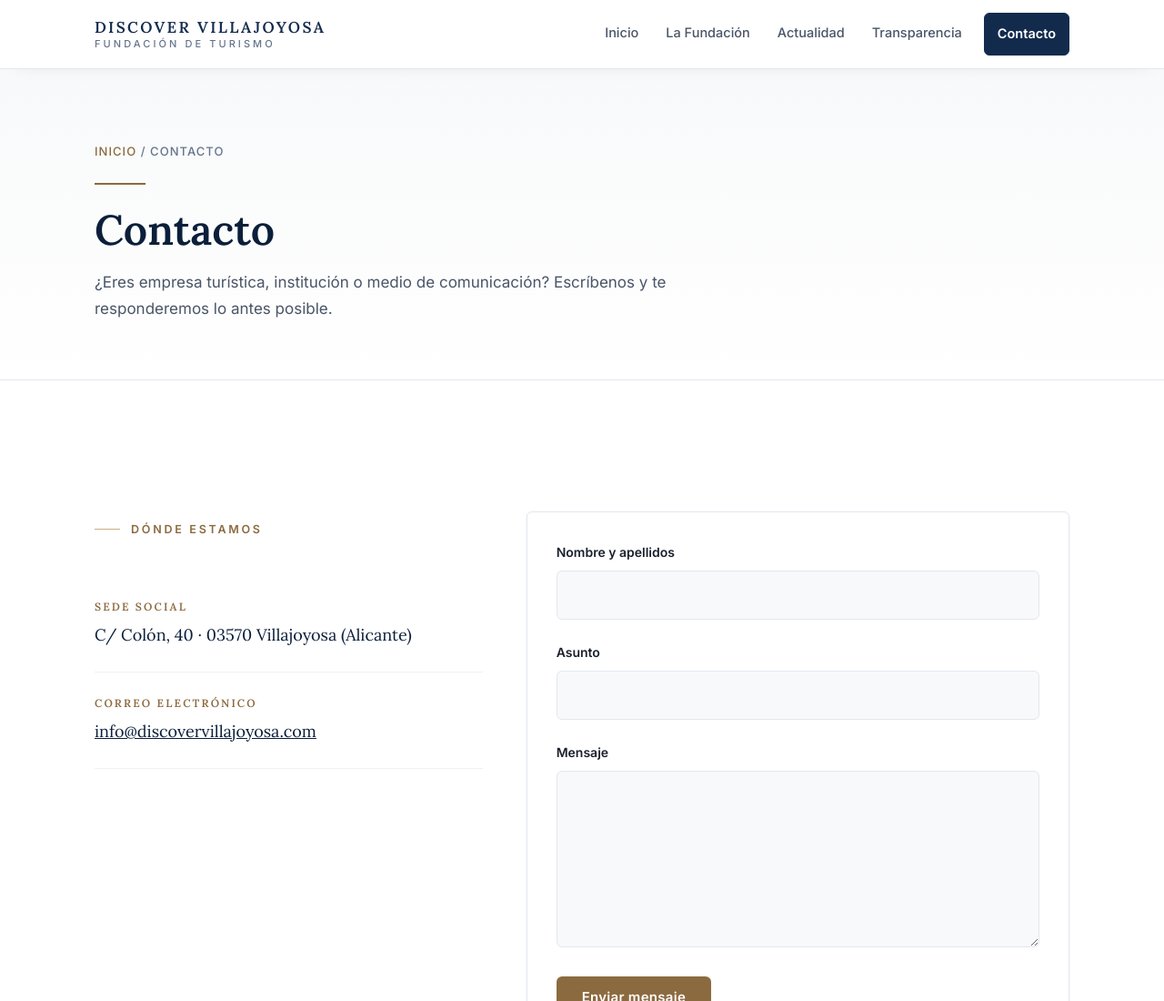
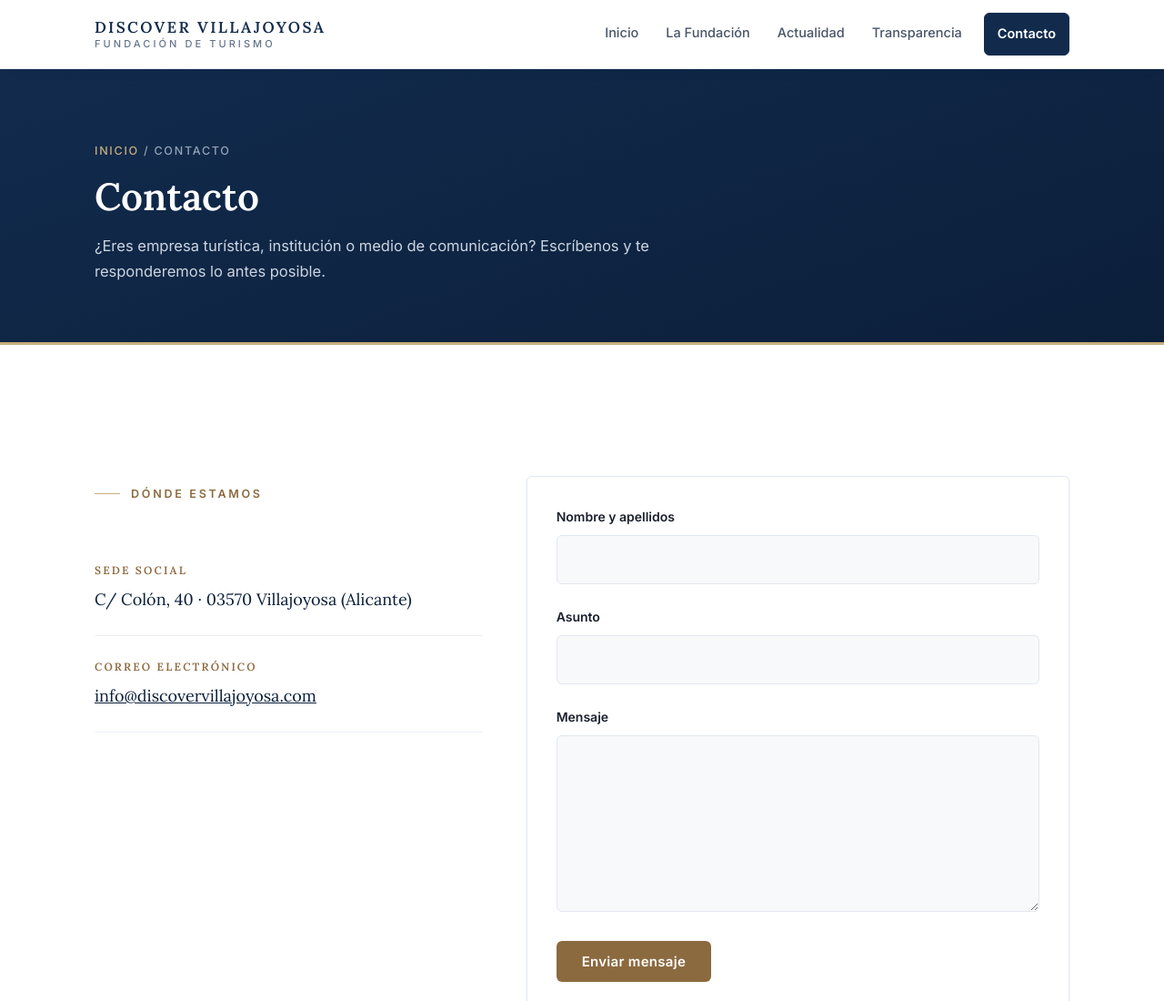
Before and after one commit to BigDataHosbec/discover-villajoyosa, an Eleventy site: page contacto.njk in a window 1280 px wide. Shown: the top 1100 px of the page at 91% size. Built offline with nearby package versions, Linux system fonts and the light colour scheme; Eleventy itself is replaced by a stand-in of ours; files that its build step writes are made by us from their sources.

Commit message:
Add files via upload

```diff
--- a/css/estilos.css
+++ b/css/estilos.css
@@ -731,38 +731,36 @@
 .pie-legal a { color: #94a3b8; }
 .pie-legal a:hover { color: var(--acento-linea); }
 
-/* ---------------------- Cabecera de página interior ------------------ */
+/* ---------------------- Cabecera de página interior ------------------
+   Banda institucional: azul marino compacto (más baja que el hero de la
+   home para mantener jerarquía) con filete dorado inferior como firma. */
 .cabecera-pagina {
-  background: linear-gradient(180deg, var(--gris-50), var(--blanco));
-  border-bottom: 1px solid var(--borde);
+  background: linear-gradient(160deg, var(--navy-800), var(--navy-900));
+  color: var(--blanco);
+  border-bottom: 3px solid var(--acento-linea);
 }
-.cabecera-pagina .contenedor { padding-top: var(--sp-6); padding-bottom: var(--sp-6); }
+.cabecera-pagina .contenedor { padding-top: var(--sp-5); padding-bottom: var(--sp-5); }
+@media (min-width: 900px) {
+  .cabecera-pagina .contenedor { padding-top: var(--sp-6); padding-bottom: var(--sp-6); }
+}
 .cabecera-pagina h1 {
   font-family: var(--serif);
   font-weight: 600;
-  font-size: clamp(30px, 4.5vw, 46px);
+  font-size: clamp(28px, 4vw, 42px);
   line-height: 1.15;
-  color: var(--navy-900);
+  color: var(--blanco);
 }
-.cabecera-pagina h1::before {
-  content: "";
-  display: block;
-  width: 56px;
-  height: 2px;
-  background: var(--acento);
-  margin-bottom: var(--sp-3);
-}
-.cabecera-pagina p { margin-top: var(--sp-2); font-size: 17px; line-height: 1.7; color: var(--texto-2); max-width: 64ch; }
+.cabecera-pagina p { margin-top: var(--sp-2); font-size: 16.5px; line-height: 1.7; color: #cbd5e1; max-width: 64ch; }
 .cabecera-pagina .miga {
-  font-size: 13px;
-  letter-spacing: 0.08em;
+  font-size: 12.5px;
+  letter-spacing: 0.14em;
   text-transform: uppercase;
   font-weight: 500;
-  margin-bottom: var(--sp-3);
-  color: var(--texto-3);
+  margin-bottom: var(--sp-2);
+  color: #94a3b8;
 }
-.cabecera-pagina .miga a { color: var(--acento); text-decoration: none; }
-.cabecera-pagina .miga a:hover { color: var(--navy-800); }
+.cabecera-pagina .miga a { color: var(--acento-linea); text-decoration: none; }
+.cabecera-pagina .miga a:hover { color: var(--blanco); }
 
 /* ------------------------------ Utilidades -------------------------- */
 .centro { text-align: center; }
```
